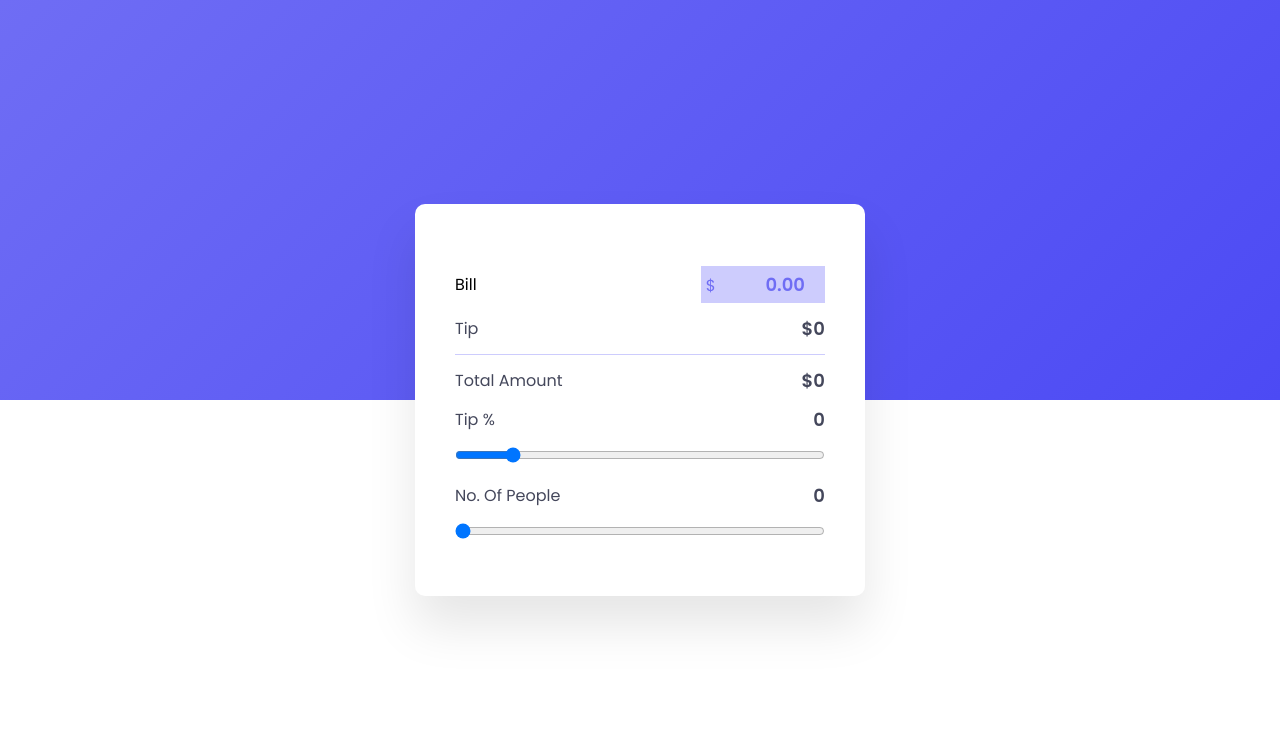
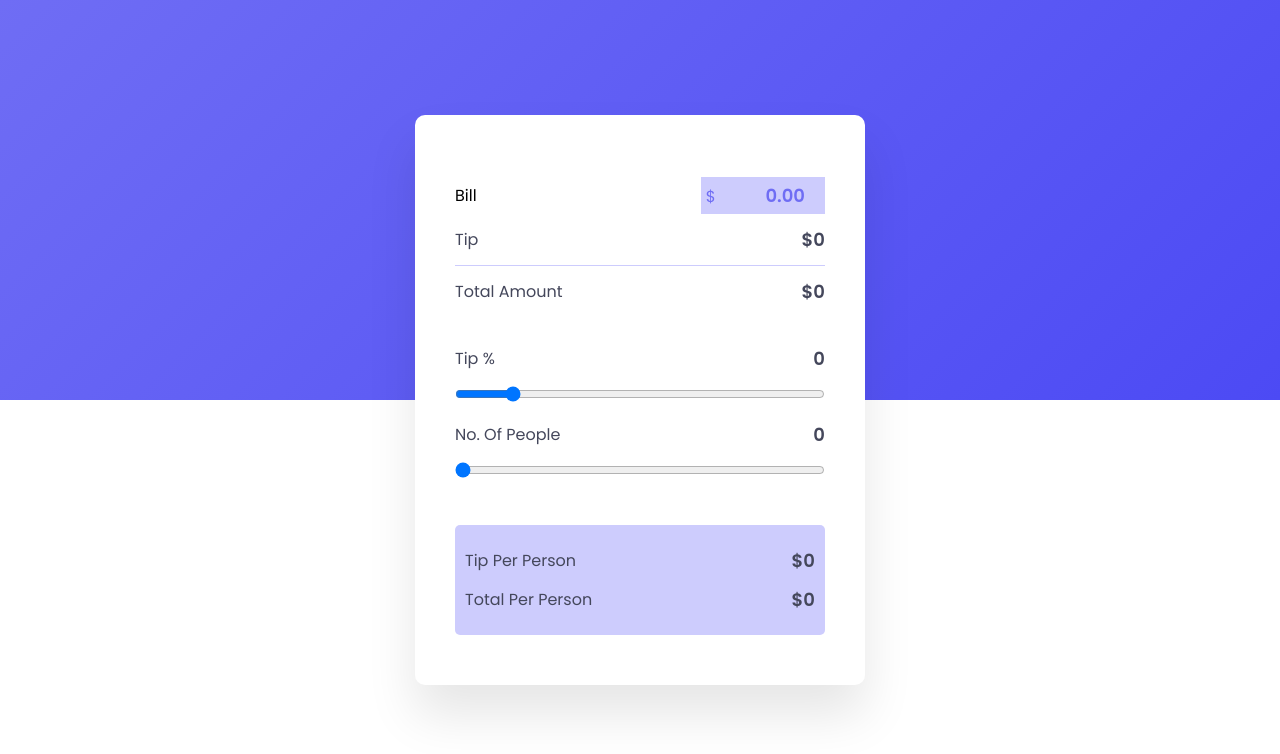
Before and after one commit to rapeepattr/Tip-Calculator, a plain HTML site: page index.html in a window 1280 px wide. Drawn offline with Linux system fonts and the light colour scheme.

Commit message:
Add summary section on UI

```diff
--- a/index.html
+++ b/index.html
@@ -41,6 +41,17 @@
                 </div>
                 <input type="range" id="no-of-people" min="1" max="15" value="1">
             </section>
+
+            <section>
+                <div class="wrapper">
+                    <span class="lbl">Tip Per Person</span>
+                    <span id="tip-per-person" class="val">$0</span>
+                </div>
+                <div class="wrapper">
+                    <span class="lbl">Total Per Person</span>
+                    <span id="total-per-person" class="val">$0</span>
+                </div>
+            </section>
         </div>
         <script src="script.js"></script>
     </body>
--- a/style.css
+++ b/style.css
@@ -74,3 +74,17 @@ input[type="range"] {
 input[type="range"]:not(:last-child) {
     margin-bottom: 5px;
 }
+
+section:not(:last-child) {
+    margin-bottom: 40px;
+}
+
+section:not(:first-child) {
+    margin-top: 40px;
+}
+
+section:last-child {
+    background-color: #CDCCFD;
+    padding: 10px;
+    border-radius: 5px;
+}
```
